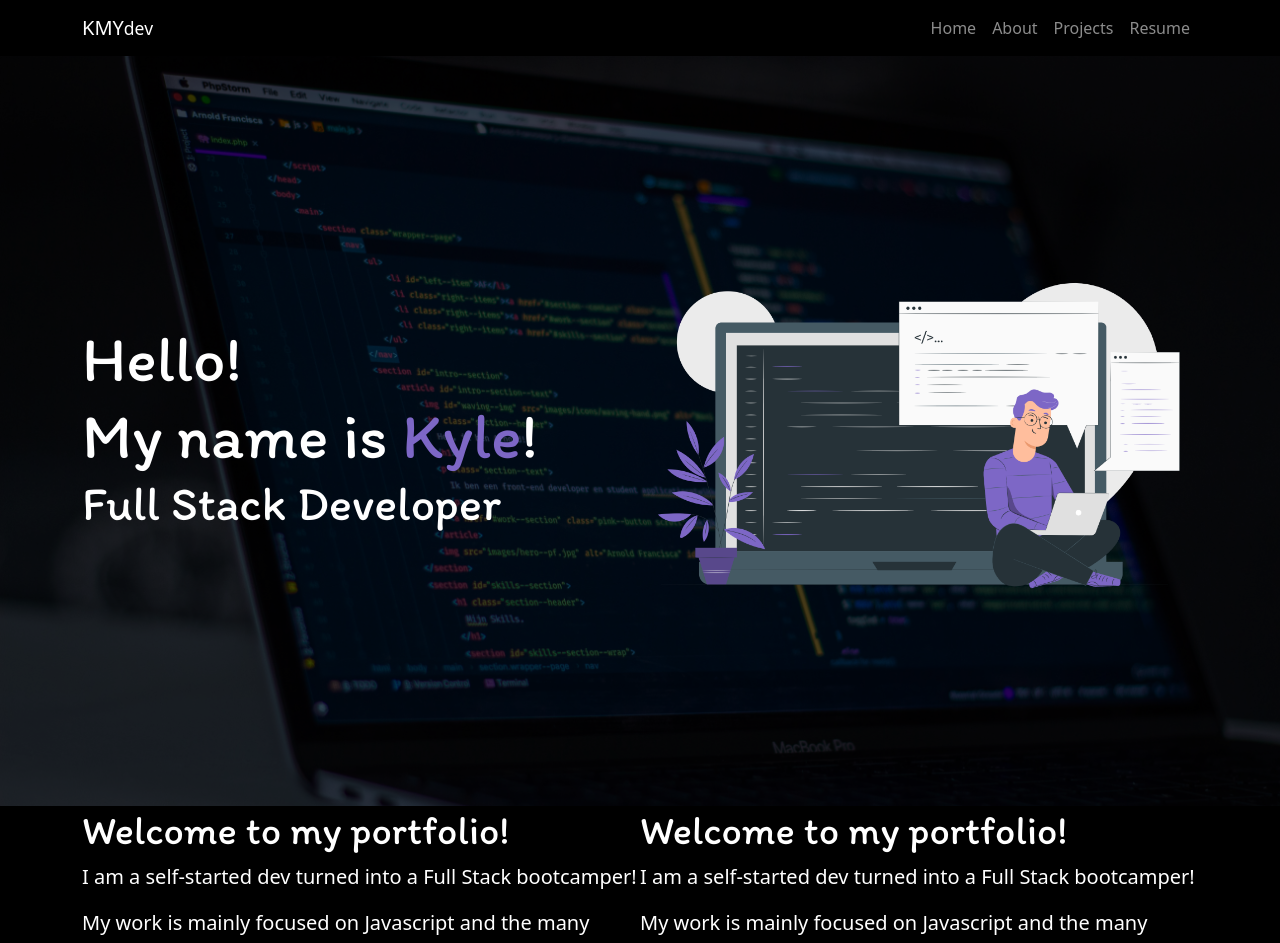
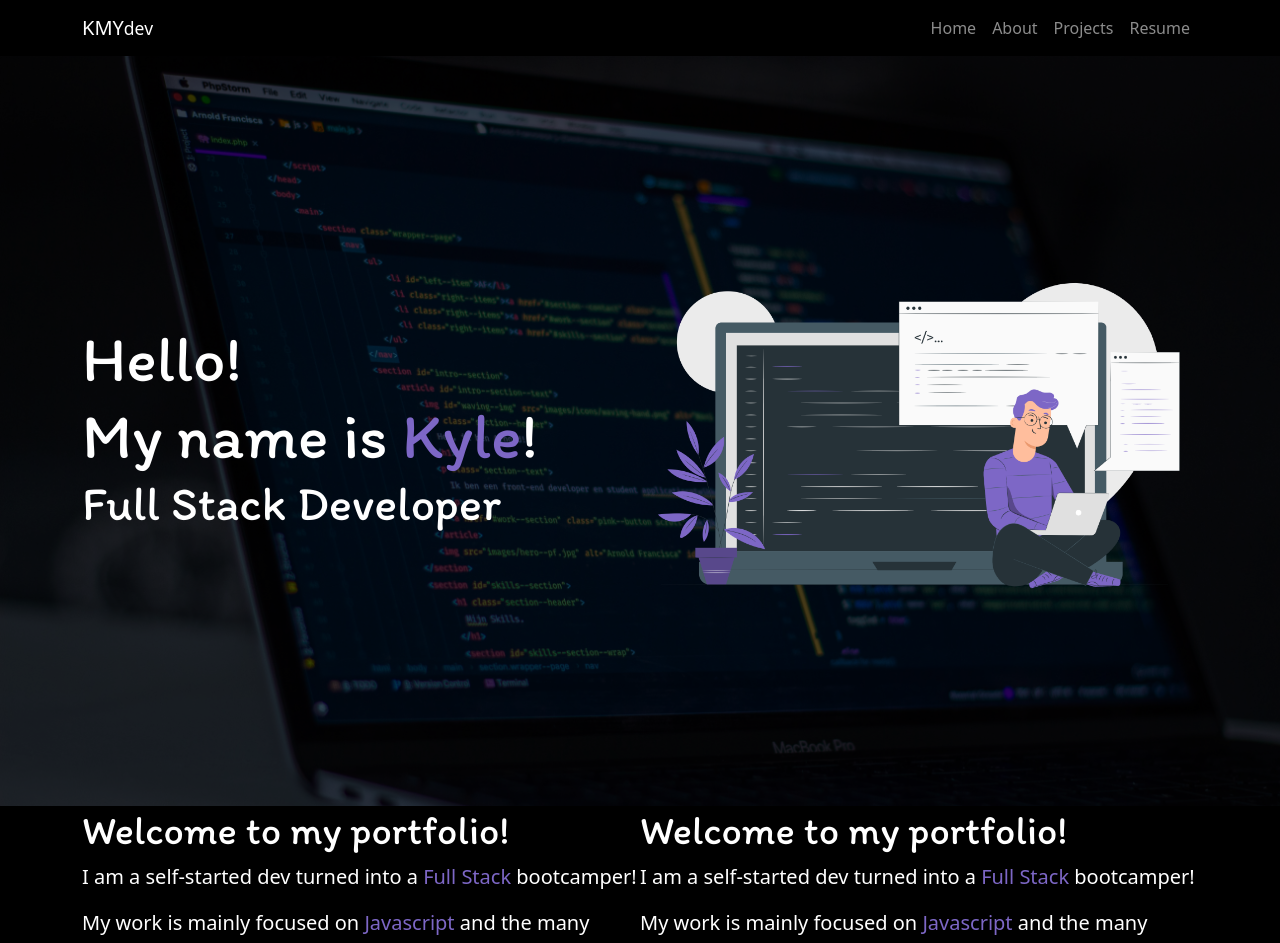
Before and after one commit to Youngin9210/kmydev-react-portfolio, a React (Create React App) app: page /home in a window 1280 px wide. Shown: the top 943 px of the page. Built offline with nearby package versions, Linux system fonts and the light colour scheme.

Commit message:
added class purple to change text color of certain spans

```diff
--- a/src/Assets/style/index.css
+++ b/src/Assets/style/index.css
@@ -35,6 +35,10 @@ h5 {
   transition: all 0.25s ease-in;
 }
 
+.purple {
+  color: #7d67c6;
+}
+
 .footerList .footerItem {
   background: none;
   border: none;
--- a/src/Assets/style/index.scss
+++ b/src/Assets/style/index.scss
@@ -41,6 +41,10 @@ h5 {
 	transition: all 0.25s ease-in;
 }
 
+.purple {
+	color: #7d67c6;
+}
+
 .footerList {
 	.footerItem {
 		background: none;
```
Also changed, not shown: 1 other file (tests, documents, lock files or other folders).
